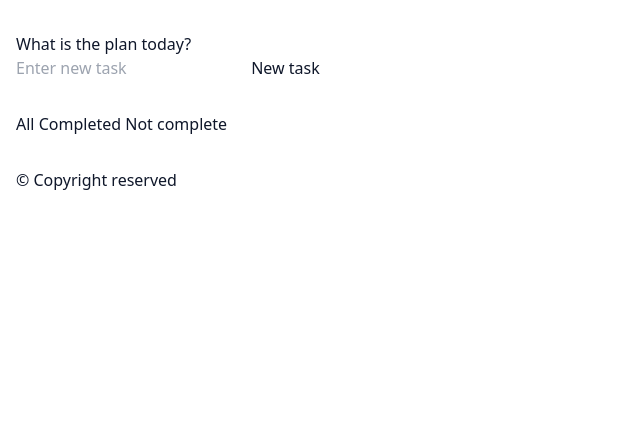
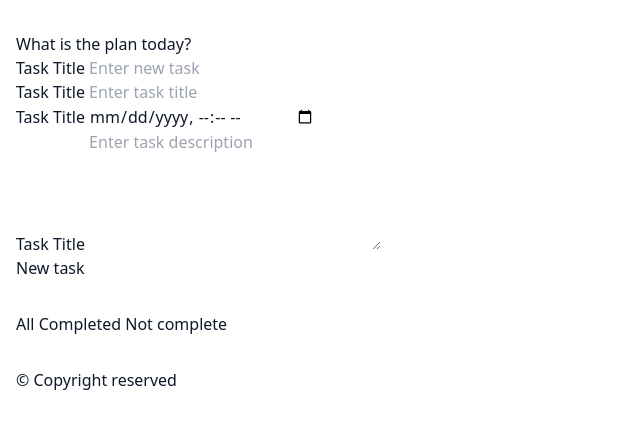
Before and after one commit to mfundoshabalala/codespace-todo, a website: page index.html in a window 1280 px wide. Shown: the whole page, without its empty margins (0-640 px from the left). Drawn offline with Linux system fonts and the light colour scheme.

Commit message:
Update index.html

```diff
--- a/index.html
+++ b/index.html
@@ -20,9 +20,28 @@
 		<header>
 			<h1>What is the plan today?</h1>
 			<form id="form">
-				<input id="input" type="text" placeholder="Enter new task" />
+				<div class="form-group">
+					<label for="textInput">Task Title</label>
+					<input id="textInput" type="text"
+						placeholder="Enter new task" />
+				</div>
+				<div class="form-group">
+					<label for="titleInput">Task Title</label>
+					<input id="titleInput" type="text"
+						placeholder="Enter task title" />
+				</div>
+				<div class="form-group">
+					<label for="dateInput">Task Title</label>
+					<input id="dateInput" type="datetime-local"
+						placeholder="Enter new task" />
+				</div>
+				<div class="form-group">
+					<label for="descrInput">Task Title</label>
+					<textarea id="descrInput" cols="30" rows="5"
+						placeholder="Enter task description"></textarea>
+				</div>
 				<button class="btn add" type="submit">New task</button>
-				<p id="msg"></p>
+				<span id="msg"></span>
 			</form>
 		</header>
 		<section>
```
